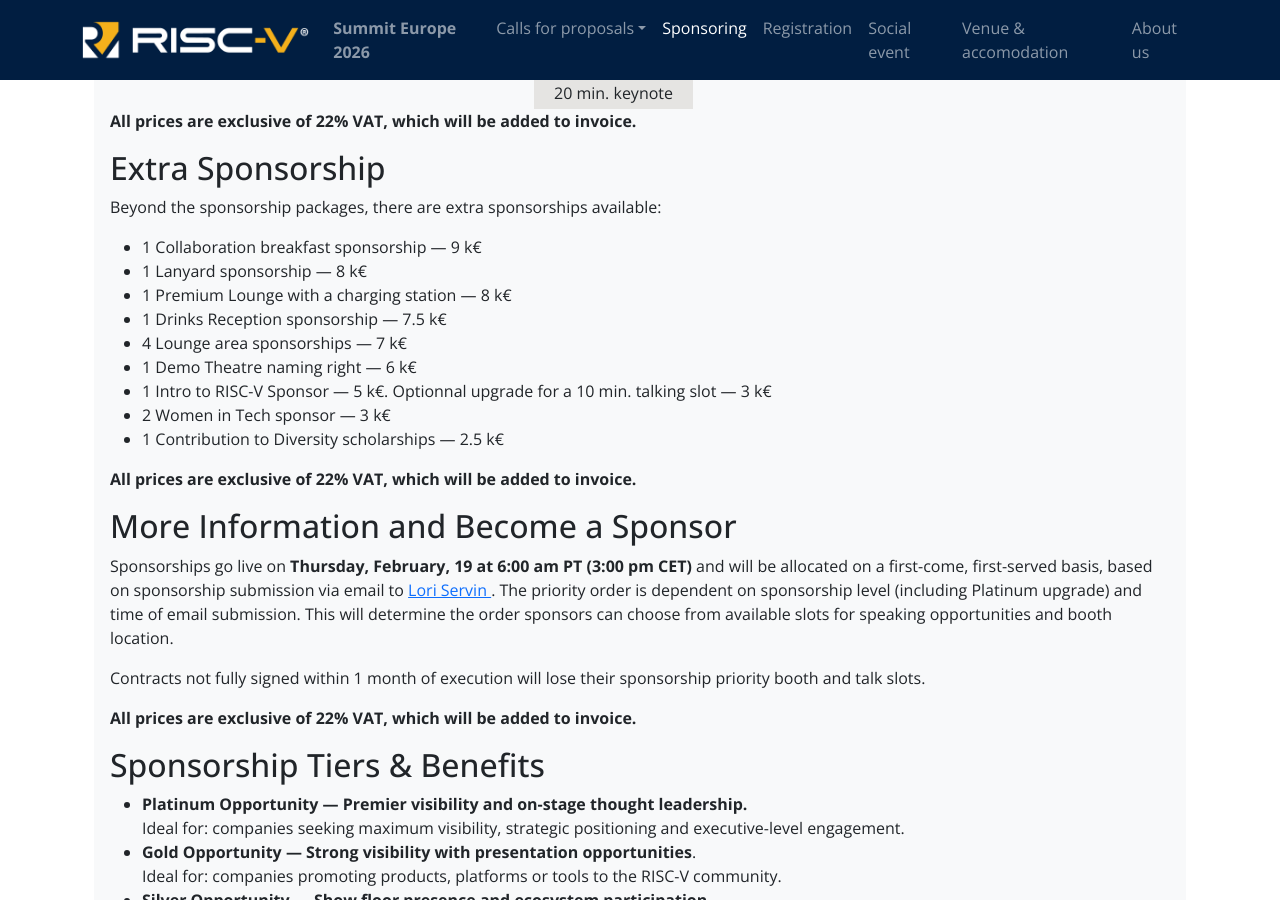
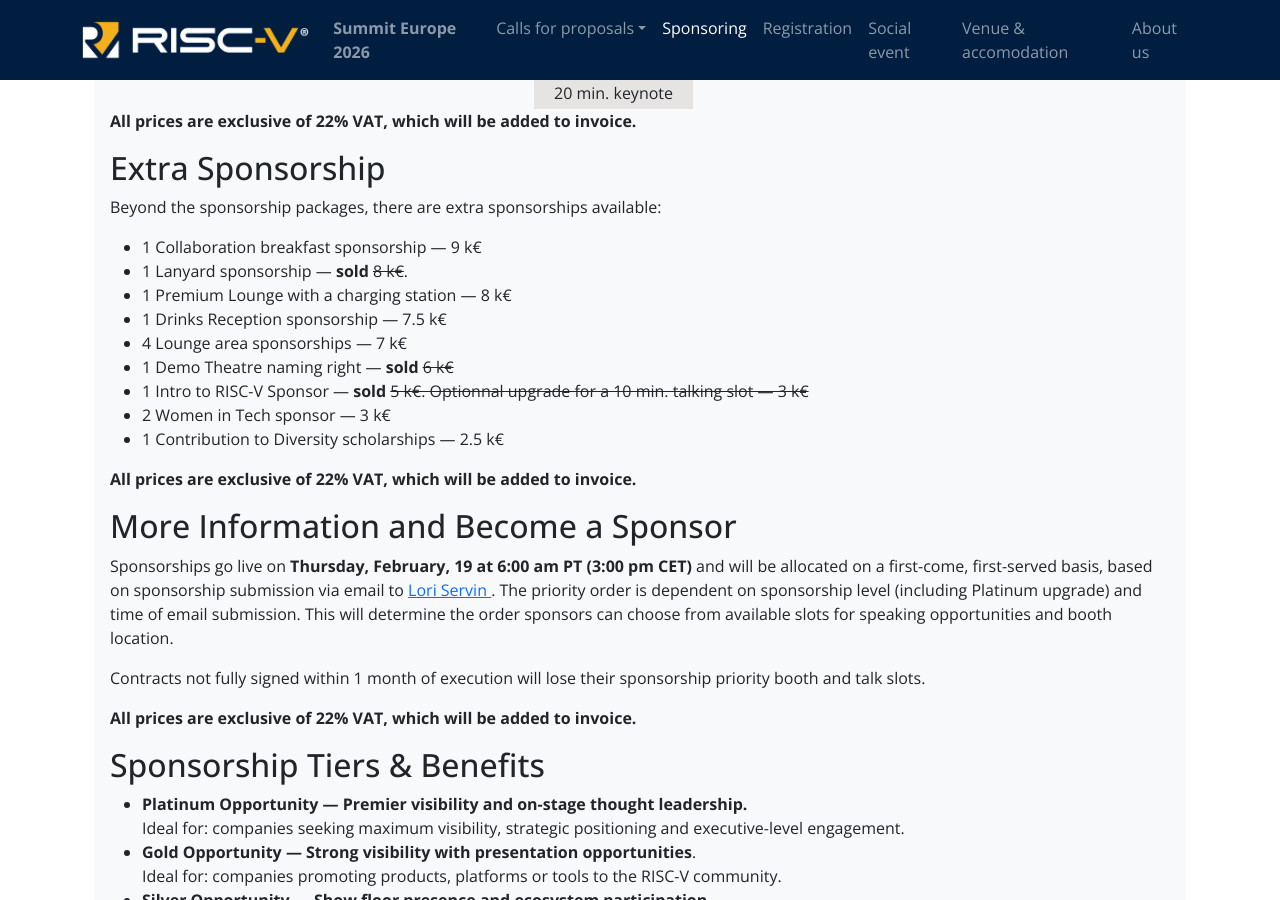
Before and after one commit to riscv-europe/summit-website-development, a Jekyll site: the page built from summit/2026/sponsoring.md, in a window 1280 px wide and 900 px high, scrolled down 1416 px. Built offline with Jekyll 4.4.1, drawn with Linux system fonts in a browser that asks for light colours.

Commit message:
Fix: update sponsoring avalaibility.

```diff
--- a/summit/2026/sponsoring.md
+++ b/summit/2026/sponsoring.md
@@ -29,7 +29,7 @@
     <tbody>
         <tr>
             <td><em>Max number of sponsorships</em></td>
-            <td class="sponsor-platinum">5</td>
+            <td class="sponsor-platinum"><strong>3 left</strong> out of 5</td>
             <td class="sponsor-gold"></td>
             <td class="sponsor-silver"></td>
             <td class="sponsor-bronze"></td>
@@ -171,12 +171,12 @@
 Beyond the sponsorship packages, there are extra sponsorships available:
 
 - 1 Collaboration breakfast sponsorship &mdash; 9 k€
-- 1 Lanyard sponsorship &mdash; 8 k€
+- 1 Lanyard sponsorship &mdash;  **sold** ~~8 k€~~.
 - 1 Premium Lounge with a charging station &mdash; 8 k€
 - 1 Drinks Reception sponsorship &mdash; 7.5 k€
 - 4 Lounge area sponsorships &mdash; 7 k€
-- 1 Demo Theatre naming right &mdash; 6 k€
-- 1 Intro to RISC-V Sponsor &mdash; 5 k€. Optionnal upgrade for a 10 min. talking slot &mdash; 3 k€
+- 1 Demo Theatre naming right &mdash; **sold** ~~6 k€~~
+- 1 Intro to RISC-V Sponsor &mdash; **sold** ~~5 k€. Optionnal upgrade for a 10 min. talking slot &mdash; 3 k€~~
 - 2 Women in Tech sponsor &mdash; 3 k€
 - 1 Contribution to Diversity scholarships &mdash; 2.5 k€
 
```
